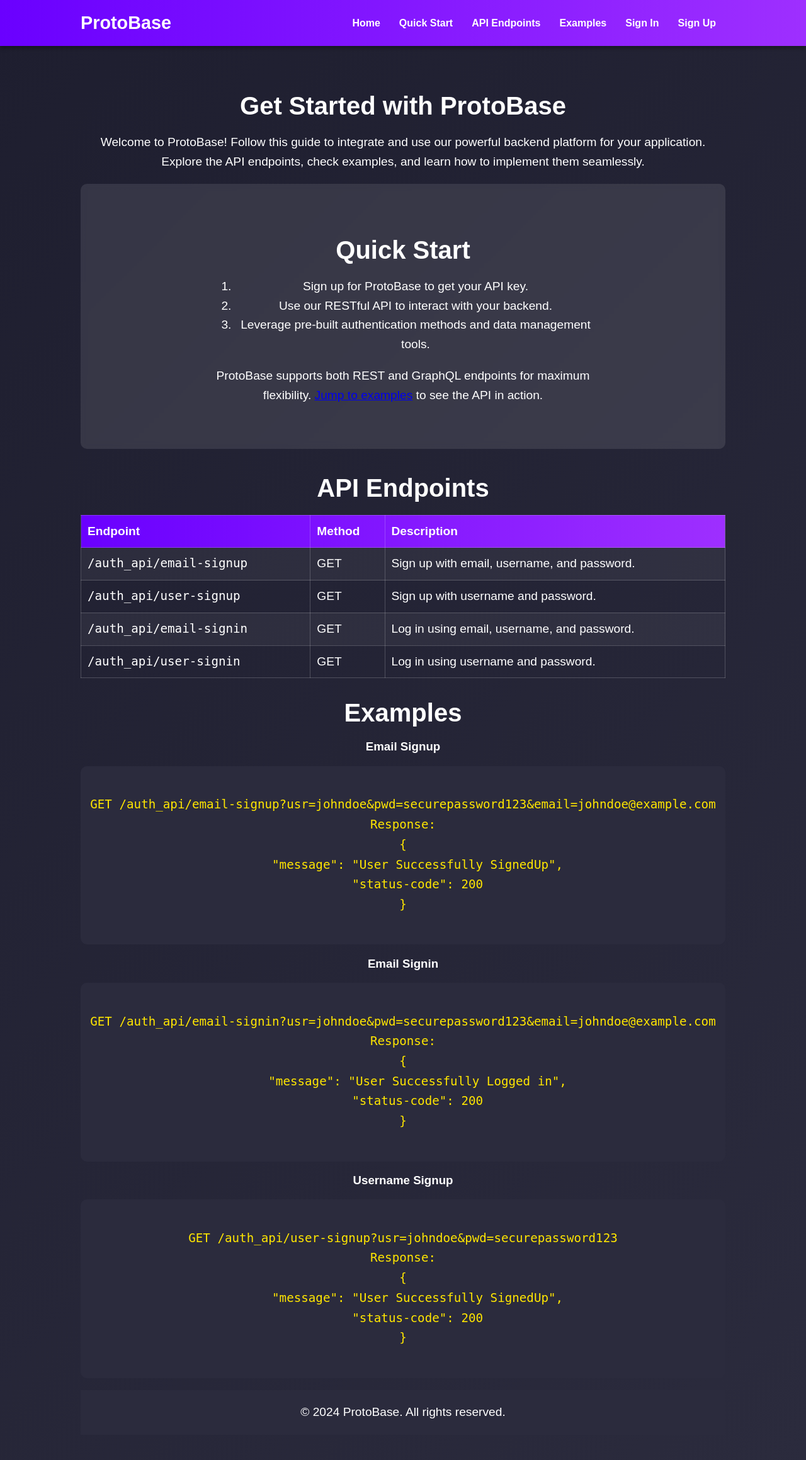
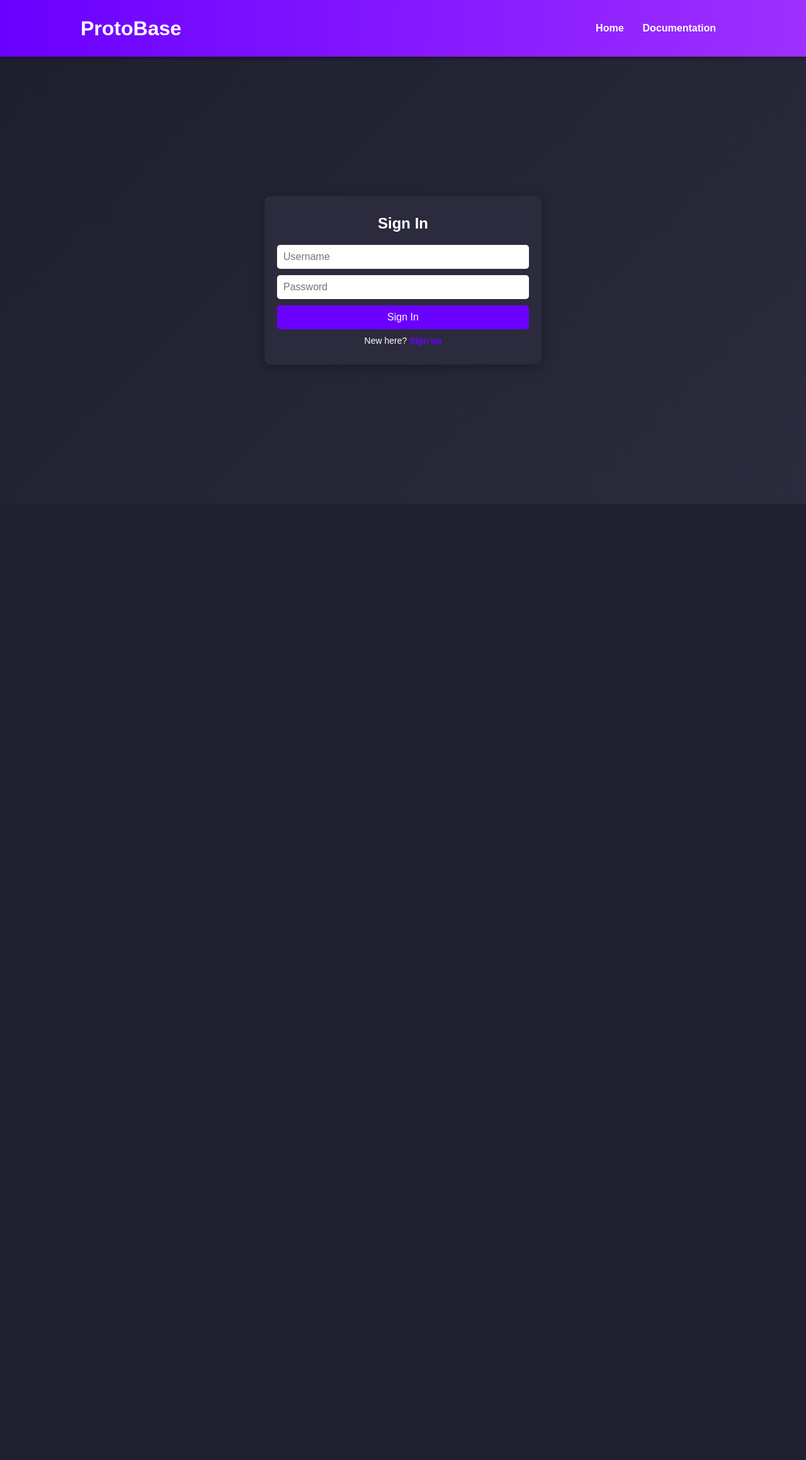
Before and after one commit to AkiTheMemeGod/ProtoBase, a Flask app: page /get-started in a window 1280 px wide. Shown: the whole page at 63% size. After the commit the page ends 800 px from the top, so only its background shows below. Run offline with Flask 3, Linux system fonts and the light colour scheme.

Commit message:
Remove signin and signup HTML templates and associated CSS; refactor signup and signin routes to handle only POST requests and update token usage

```diff
--- a/static/getstarted.css
+++ b/static/getstarted.css
@@ -1,9 +1,17 @@
-/* Futuristic and Modern Color Scheme */
+/* General Reset */
+body, h1, h2, p, a, input, button {
+    margin: 0;
+    padding: 0;
+    box-sizing: border-box;
+}
+
 body {
-    margin: 0;
-    font-family: 'Arial', sans-serif;
-    color: #ffffff;
+    font-family: Arial, sans-serif;
     background: linear-gradient(135deg, #1e1e2f, #2b2b3d);
+    color: #fff;
+    height: 100vh;
+    display: flex;
+    flex-direction: column;
 }
 
 header {
@@ -15,16 +23,11 @@ header {
     box-shadow: 0px 4px 6px rgba(0, 0, 0, 0.3);
 }
 
-header h1 {
-    font-size: 1.8rem;
-    margin: 0;
-}
-
 header nav ul {
     list-style: none;
+    display: flex;
+    justify-content: center;
     padding: 0;
-    margin: 0;
-    display: flex;
 }
 
 header nav ul li {
@@ -33,97 +36,73 @@ header nav ul li {
 
 header nav ul li a {
     text-decoration: none;
-    color: #ffffff;
+    color: #fff;
     font-weight: bold;
-    transition: color 0.3s;
-}
-
-header nav ul li a:hover {
-    color: #ffe600;
 }
 
 .container {
-    padding: 40px 10%;
-    text-align: center;
+    display: flex;
+    justify-content: center;
+    align-items: center;
+    flex-grow: 1;
 }
 
-.container h1, .container h2 {
-
-    margin-bottom: 20px;
-    font-size: 2.5rem;
+.form-container {
+    background: #2b2b3d;
+    border-radius: 10px;
+    padding: 30px 20px;
+    text-align: center;
+    box-shadow: 0 4px 20px rgba(0, 0, 0, 0.3);
+    max-width: 400px;
+    width: 100%;
 }
 
-.container p, .container ol, .container table, .container pre {
-
-    font-size: 1.2rem;
-    line-height: 1.6;
+.form-container h2 {
+    margin-bottom: 20px;
 }
 
-.highlighted-section {
-    background: rgba(255, 255, 255, 0.1);
-                padding: 50px 20%;
-
-    border-radius: 10px;
-    backdrop-filter: blur(5px);
-    margin-bottom: 40px;
+input {
+    display: block;
+    width: 100%;
+    margin: 10px 0;
+    padding: 10px;
+    border: none;
+    border-radius: 5px;
+    font-size: 16px;
 }
 
-table {
+button {
+    background: #6a00ff;
+    color: #fff;
+    border: none;
+    padding: 10px;
+    border-radius: 5px;
+    font-size: 16px;
+    cursor: pointer;
+    transition: background 0.3s;
     width: 100%;
-    border-collapse: collapse;
-    margin: 20px 0;
 }
 
-table thead {
-    background: linear-gradient(90deg, #6a00ff, #9e2fff);
+button:hover {
+    background: #9e2fff;
 }
 
-table th, table td {
-    padding: 10px;
-    text-align: left;
-    border: 1px solid rgba(255, 255, 255, 0.2);
+p {
+    margin-top: 10px;
+    font-size: 14px;
 }
 
-table th {
-    color: #ffffff;
+a {
+    color: #6a00ff;
+    text-decoration: none;
     font-weight: bold;
+    cursor: pointer;
 }
 
-table tbody tr:nth-child(odd) {
-    background: rgba(255, 255, 255, 0.05);
+a:hover {
+    color: #9e2fff;
 }
 
-.example pre {
-    background: #2b2b3d;
-    color: #ffe600;
-    padding: 15px;
-    border-radius: 10px;
-    overflow-x: auto;
-    font-family: 'Courier New', Courier, monospace;
+.hidden {
+    display: none;
 }
-
-footer {
-    text-align: center;
-    padding: 20px;
-    background: #2b2b3d;
-}
-
-footer p {
-    margin: 0;
-    color: #ffffff;
-}
-
-@media (max-width: 768px) {
-    header nav ul {
-        flex-direction: column;
-        align-items: center;
-    }
-
-    header nav ul li {
-        margin: 10px 0;
-    }
-
-    .container {
-        padding: 20px;
-    }
-}
--- a/templates/get-started.html
+++ b/templates/get-started.html
@@ -4,6 +4,7 @@
     <meta charset="UTF-8">
     <meta name="viewport" content="width=device-width, initial-scale=1.0">
     <title>ProtoBase - Get Started</title>
+    <link href="https://fonts.googleapis.com/css2?family=Poppins:wght@400;600&display=swap" rel="stylesheet">
     <link rel="stylesheet" href="../static/getstarted.css">
 </head>
 <body>
@@ -12,116 +13,104 @@
         <nav>
             <ul>
                 <li><a href="/">Home</a></li>
-                <li><a href="#quickstart">Quick Start</a></li>
-                <li><a href="#endpoints">API Endpoints</a></li>
-                <li><a href="#examples">Examples</a></li>
-                <li><a href="/signin">Sign In</a></li>
-                <li><a href="/signup">Sign Up</a></li>
+                <li><a href="/docs">Documentation</a></li>
             </ul>
         </nav>
     </header>
+
     <div class="container">
-        <!-- Introduction -->
-        <section id="introduction">
-            <h1>Get Started with ProtoBase</h1>
-            <p>
-                Welcome to ProtoBase! Follow this guide to integrate and use our powerful backend platform for your application.
-                Explore the API endpoints, check examples, and learn how to implement them seamlessly.
-            </p>
-        </section>
+        <!-- Sign In Form -->
+        <div class="form-container" id="sign-in-form">
+            <h2>Sign In</h2>
+            <form id="signinForm">
+                <input type="text" id="signinUsername" placeholder="Username">
+                <input type="password" id="signinPassword" placeholder="Password">
+                <button type="submit" class="btn">Sign In</button>
+                <div id="signinOutput"></div>
+            </form>
+            <p>New here? <a href="#" onclick="showSignUp()">Sign up</a></p>
+        </div>
 
-        <!-- Quick Start -->
-        <section id="quickstart" class="highlighted-section">
-            <h2>Quick Start</h2>
-            <ol>
-                <li>Sign up for ProtoBase to get your API key.</li>
-                <li>Use our RESTful API to interact with your backend.</li>
-                <li>Leverage pre-built authentication methods and data management tools.</li>
-            </ol>
-            <p>
-                ProtoBase supports both REST and GraphQL endpoints for maximum flexibility.
-                <a href="#examples">Jump to examples</a> to see the API in action.
-            </p>
-        </section>
+        <!-- Sign Up Form -->
+        <div class="form-container hidden" id="sign-up-form">
+            <h2>Sign Up</h2>
+            <form id="signupForm">
+                <input type="text" id="signupUsername" placeholder="Username">
+                <input type="password" id="signupPassword" placeholder="Password">
+                <button type="submit" class="btn">Sign Up</button>
+                <div id="signupOutput"></div>
+            </form>
+            <p>Already have an account? <a href="#" onclick="showSignIn()">Sign in</a></p>
+        </div>
+    </div>
+    <script>
+        // Sign-in form submission
+        document.getElementById("signinForm").addEventListener("submit", async function(event) {
+            event.preventDefault();
+            const username = document.getElementById("signinUsername").value;
+            const password = document.getElementById("signinPassword").value;
+            const output = document.getElementById("signinOutput");
+            output.innerHTML = "<p>Processing...</p>";
 
-        <!-- API Endpoints -->
-        <section id="endpoints">
-            <h2>API Endpoints</h2>
-            <table>
-                <thead>
-                    <tr>
-                        <th>Endpoint</th>
-                        <th>Method</th>
-                        <th>Description</th>
-                    </tr>
-                </thead>
-                <tbody>
-                    <tr>
-                        <td><code>/auth_api/email-signup</code></td>
-                        <td>GET</td>
-                        <td>Sign up with email, username, and password.</td>
-                    </tr>
-                    <tr>
-                        <td><code>/auth_api/user-signup</code></td>
-                        <td>GET</td>
-                        <td>Sign up with username and password.</td>
-                    </tr>
-                    <tr>
-                        <td><code>/auth_api/email-signin</code></td>
-                        <td>GET</td>
-                        <td>Log in using email, username, and password.</td>
-                    </tr>
-                    <tr>
-                        <td><code>/auth_api/user-signin</code></td>
-                        <td>GET</td>
-                        <td>Log in using username and password.</td>
-                    </tr>
-                </tbody>
-            </table>
-        </section>
+            try {
+                const response = await fetch('/signin', {
+                    method: 'POST',
+                    headers: { 'Content-Type': 'application/json' },
+                    body: JSON.stringify({ username, password })
+                });
+                const result = await response.json();
+                if (result.success) {
+                    output.innerHTML = `
+                        <p>Signin Successful!</p>
+                        <p>Your API Token:</p>
+                        <p class="API-Token">${result.api_token}</p>
+                    `;
+                } else {
+                    output.innerHTML = `<p style="color: red;">${result.message || "Signin failed!"}</p>`;
+                }
+            } catch (error) {
+                output.innerHTML = `<p style="color: red;">Server error. Please try again later.</p>`;
+            }
+        });
 
-        <!-- Examples -->
-        <section id="examples">
-            <h2>Examples</h2>
-            <article class="example">
-                <h3>Email Signup</h3>
-                <pre><code>
-GET /auth_api/email-signup?usr=johndoe&pwd=securepassword123&email=johndoe@example.com
-Response:
-{
-    "message": "User Successfully SignedUp",
-    "status-code": 200
-}
-                </code></pre>
-            </article>
-            <article class="example">
-                <h3>Email Signin</h3>
-                <pre><code>
-GET /auth_api/email-signin?usr=johndoe&pwd=securepassword123&email=johndoe@example.com
-Response:
-{
-    "message": "User Successfully Logged in",
-    "status-code": 200
-}
-                </code></pre>
-            </article>
-            <article class="example">
-                <h3>Username Signup</h3>
-                <pre><code>
-GET /auth_api/user-signup?usr=johndoe&pwd=securepassword123
-Response:
-{
-    "message": "User Successfully SignedUp",
-    "status-code": 200
-}
-                </code></pre>
-            </article>
-        </section>
+        // Sign-up form submission
+        document.getElementById("signupForm").addEventListener("submit", async function(event) {
+            event.preventDefault();
+            const username = document.getElementById("signupUsername").value;
+            const password = document.getElementById("signupPassword").value;
+            const output = document.getElementById("signupOutput");
+            output.innerHTML = "<p>Processing...</p>";
 
-        <!-- Footer -->
-        <footer>
-            <p>&copy; 2024 ProtoBase. All rights reserved.</p>
-        </footer>
-    </div>
+            try {
+                const response = await fetch('/signup', {
+                    method: 'POST',
+                    headers: { 'Content-Type': 'application/json' },
+                    body: JSON.stringify({ username, password })
+                });
+                const result = await response.json();
+                if (result.success) {
+                    output.innerHTML = `
+                        <p>Signup Successful!</p>
+                        <p>Your API Token:</p>
+                        <p class="API-Token">${result.api_token}</p>
+                    `;
+                } else {
+                    output.innerHTML = `<p style="color: red;">${result.message || "Signup failed!"}</p>`;
+                }
+            } catch (error) {
+                output.innerHTML = `<p style="color: red;">Server error. Please try again later.</p>`;
+            }
+        });
+
+        function showSignUp() {
+            document.getElementById('sign-in-form').classList.add('hidden');
+            document.getElementById('sign-up-form').classList.remove('hidden');
+        }
+
+        function showSignIn() {
+            document.getElementById('sign-up-form').classList.add('hidden');
+            document.getElementById('sign-in-form').classList.remove('hidden');
+        }
+    </script>
 </body>
 </html>
```
Also changed, not shown: Database.py (+12 -4 lines), flask_app.py (+24 -30 lines), static/login.css (deleted, +0 -89 lines), templates/signin.html (deleted, +0 -54 lines), templates/signup.html (deleted, +0 -54 lines), Authentication.db.
